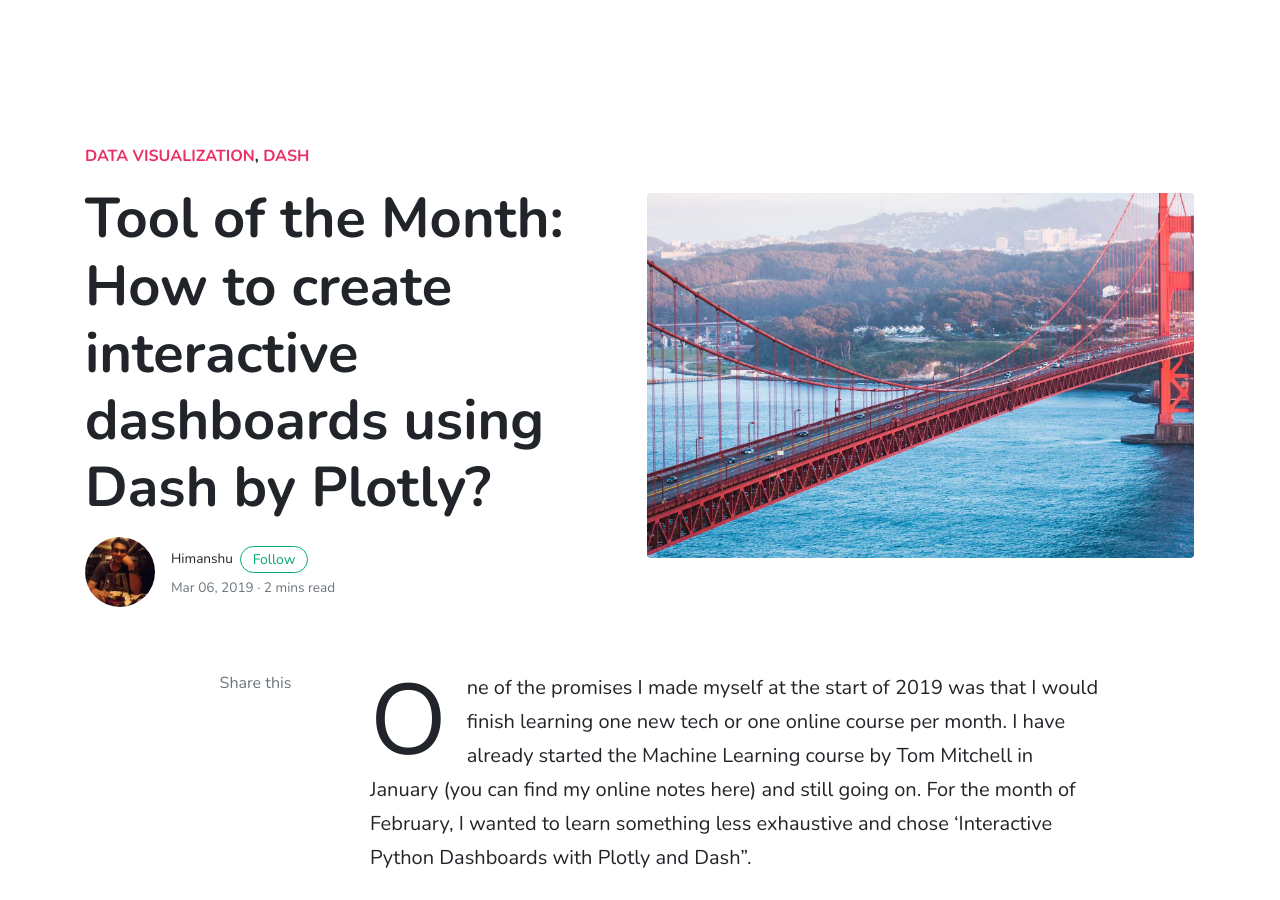
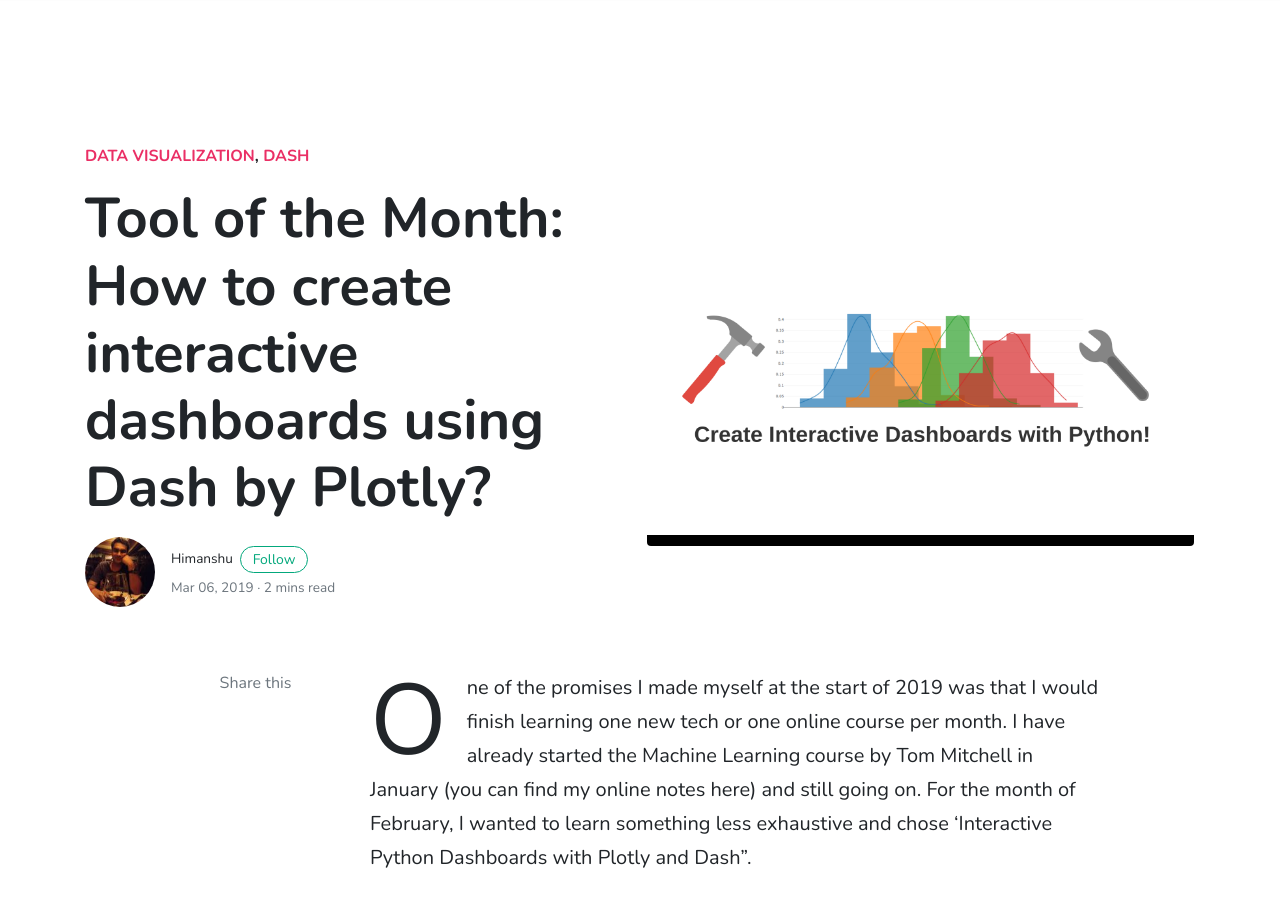
Before and after one commit to Machine-Learning-Club-India/ml-Club, a Jekyll site: the page built from _posts/2019-03-06-how-to-build-dashboard-using-dash-by-plotly.md, in a window 1280 px wide and 900 px high. Built offline with Jekyll 4.4.1, drawn with Linux system fonts in a browser that asks for light colours; nearby versions of some CDN libraries; comment, search, counter and statistics services are not loaded.

Commit message:
Updated image in posts

```diff
--- a/_posts/2019-03-06-how-to-build-dashboard-using-dash-by-plotly-in-jupyter-notebooks.md
+++ b/_posts/2019-03-06-how-to-build-dashboard-using-dash-by-plotly.md
@@ -3,7 +3,7 @@
 title:  "Tool of the Month: How to create interactive dashboards using Dash by Plotly?"
 author: himanshu
 categories: [ data visualization, Dash ]
-image: assets/images/4.jpg
+image: assets/images/plotly.png
 tags: [featured]
 ---
 One of the promises I made myself at the start of 2019 was that I would finish learning one new tech or one online course per month. I have already started the Machine Learning course by Tom Mitchell in January (you can find my online notes here) and still going on. For the month of February, I wanted to learn something less exhaustive and chose 'Interactive Python Dashboards with Plotly and Dash".
```
Also changed, not shown: assets/images/plotly.png (added).
